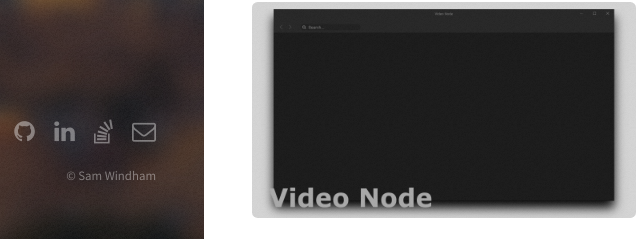
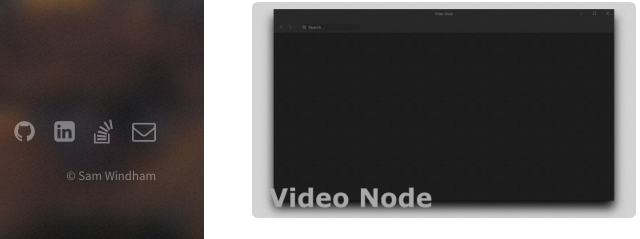
Before and after one commit to samwindham1/samwindham1.github.io, a plain HTML site: page index.html in a window 1280 px wide. Shown: the part 530-769 px from the top of the page, 180-820 px from the left. Drawn offline with Linux system fonts and the light colour scheme.

Commit message:
Changed LinkedIn icon

```diff
--- a/index.html
+++ b/index.html
@@ -446,7 +446,7 @@ print 'It took ' + i + ' iterations to sort the deck.';</code></pre>
 				<ul class="icons">
 					<!-- <li><a href="#" class="icon fa-twitter"><span class="label">Twitter</span></a></li> -->
 					<li><a href="https://github.com/samwindham1" class="icon fa-github"><span class="label">Github</span></a></li>
-					<li><a href="https://www.linkedin.com/in/samuelwindham" class="icon fa-linkedin"><span class="label">LinkedIn</span></a></li>
+					<li><a href="https://www.linkedin.com/in/samuelwindham" class="icon fa-linkedin-square"><span class="label">LinkedIn</span></a></li>
 					<li><a href="https://stackoverflow.com/cv/samuelwindham" class="icon fa-stack-overflow"><span class="label">Stack Overflow</span></a></li>
 					<script type="text/javascript">
 						//<![CDATA[
```
